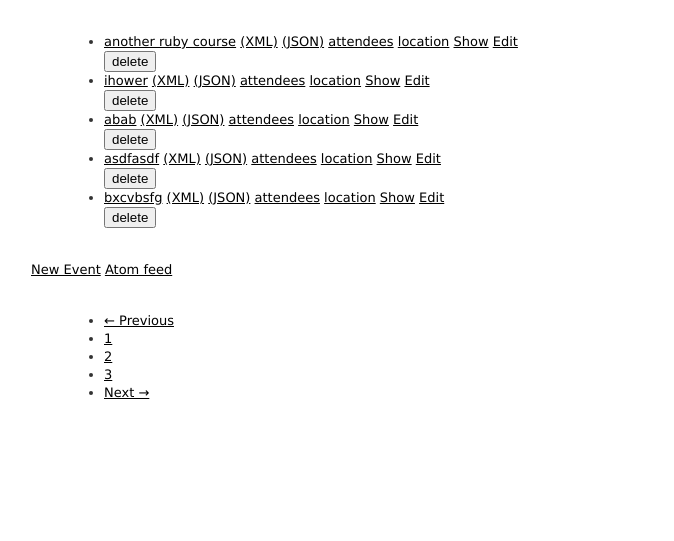
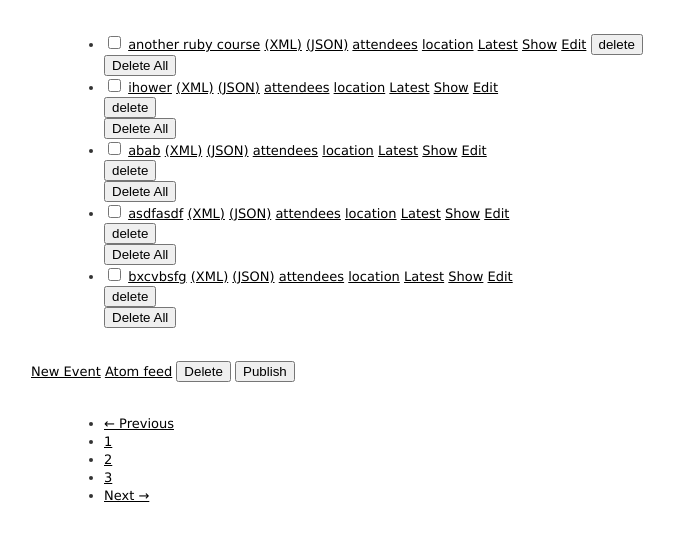
Before and after one commit to TimingJL/RoR-first-practice, a Rails app: page /events in a window 1280 px wide. Shown: the top 541 px of the page, without its empty margins (2-676 px from the left). Run offline with Rails 7, Linux system fonts and the light colour scheme; data comes from the database, SQL or seed files in the repository; style sheets or scripts are compiled from the project's sources; some libraries are stand-ins or nearby versions.

Commit message:
RESTful Application: Using check_box to delete selected data

```diff
--- a/app/controllers/events_controller.rb
+++ b/app/controllers/events_controller.rb
@@ -54,6 +54,28 @@ class EventsController < ApplicationController
 	  flash[:alert] = "event was successfully deleted"
 	end
 
+	def bulk_delete
+	  Event.destroy_all
+	  redirect_to events_path
+	end
+
+	def bulk_update
+	  ids = Array(params[:ids])
+	  events = ids.map{ |i| Event.find_by_id(i) }.compact
+
+	  if params[:commit] == "Publish"
+	    events.each{ |e| e.update( :status => "published" ) }
+	  elsif params[:commit] == "Delete"
+	    events.each{ |e| e.destroy }
+	  end
+
+	  redirect_to events_url
+	end
+
+	def latest
+	  @events = Event.order("id DESC").limit(3)
+	end
+
 	private
 
 	def event_params
--- a/app/views/events/index.html.erb
+++ b/app/views/events/index.html.erb
@@ -1,18 +1,28 @@
+<%= form_tag bulk_update_events_path do %>
+
 <ul>
 <% @events.each do |event| %>
   <li>
-
+	<%= check_box_tag "ids[]", event.id, false %>
 	<%= link_to event.name, event_path(event) %>
 	<%= link_to " (XML)", event_path(event, :format => :xml) %>
 	<%= link_to " (JSON)", event_path(event, :format => :json) %>
 	<%= link_to 'attendees', event_attendees_path(event) %>
 	<%= link_to 'location', event_location_path(event) %>
+	<%= link_to "Latest", latest_events_path %>
 	<%= link_to 'Show', event_path(event) %>
 	<%= link_to 'Edit', edit_event_path(event) %>
 	<%= button_to 'delete', event_path(event), :method => :delete, :data => { :confirm => "Are you sure?" } %>
+	<%= button_to "Delete All", bulk_delete_events_path, :method => :post %>
   </li>
 <% end %>
 </ul>
+
 <%= link_to 'New Event', new_event_path %>
 <%= link_to "Atom feed", events_path(:format => :atom) %>
+
+<%= submit_tag "Delete"  %>
+<%= submit_tag "Publish" %>
+<% end %>
+
 <%= paginate @events %>
--- a/config/routes.rb
+++ b/config/routes.rb
@@ -1,8 +1,14 @@
 Rails.application.routes.draw do
 	#resources :events
 	resources :events do
-	  resources :attendees, :controller => 'event_attendees'
-	  resource :location, :controller => 'event_locations'
+		resources :attendees, :controller => 'event_attendees'
+		resource :location, :controller => 'event_locations'
+
+		collection do
+		    get :latest
+		    post :bulk_delete
+		    post :bulk_update
+		end
 	end
 	resources :people
 	get "welcome/say_hello" => "welcome#say"
```
Also changed, not shown: app/views/events/latest.html.erb (added), 1 other file.
